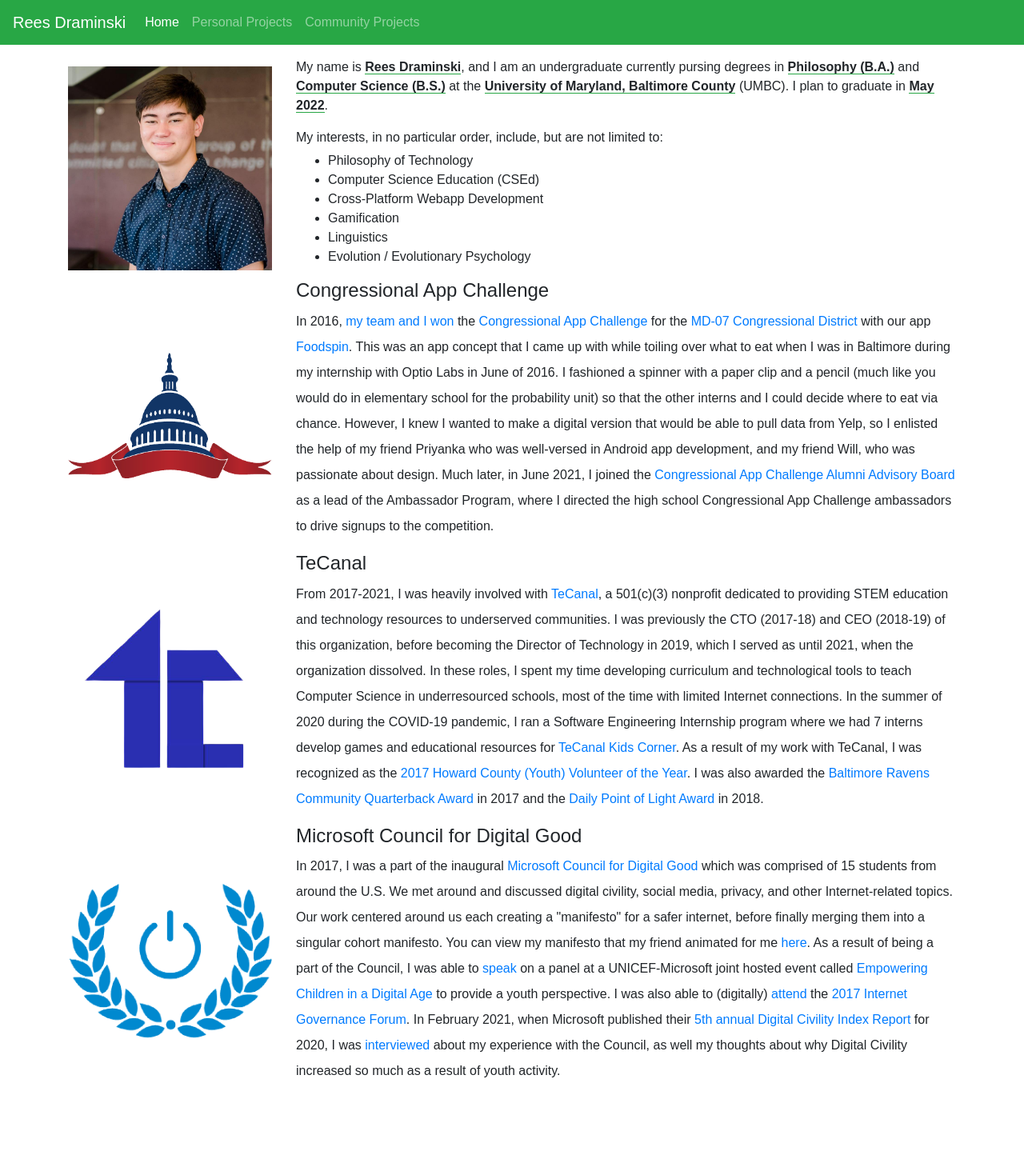
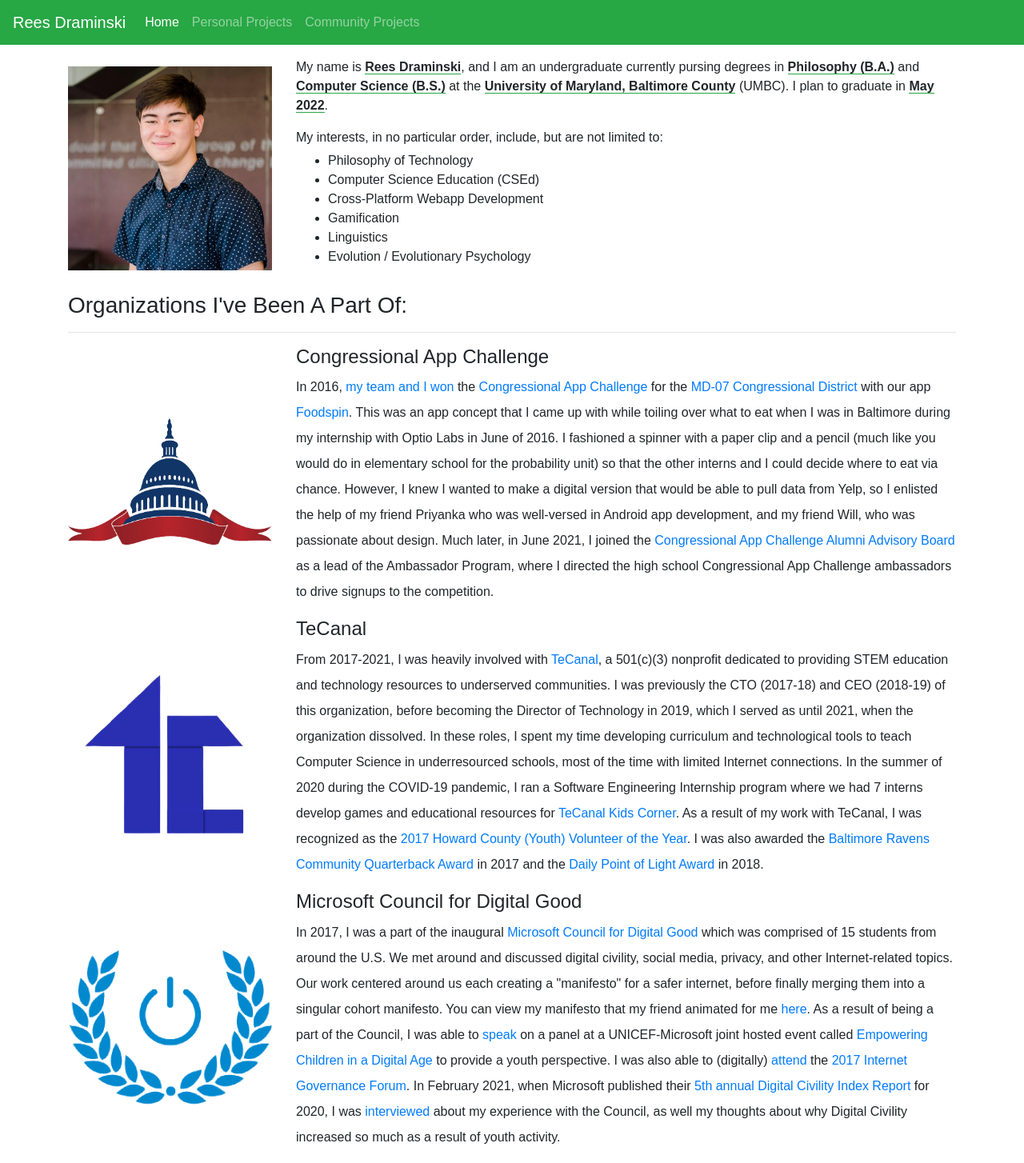
Before and after one commit to reeshuffled/reeshuffled.github.io, a Jekyll site: the page index.html, which Jekyll copies as it is, in a window 1280 px wide. Shown: the whole page at 80% size. Built offline with Jekyll 4.4.1, drawn with Linux system fonts in a browser that asks for light colours; before the commit the page ends 1371 px from its top, so only the background shows below that.

Commit message:
add organizations header

```diff
--- a/index.html
+++ b/index.html
@@ -101,6 +101,8 @@
                 </div>
             </div>
 
+            <h3 class="mt-3">Organizations I've Been A Part Of:</h3>
+            <hr>
             <div class="row">
                 <div class="col-sm-3">
                     <img class="img-fluid" src="img/cac.png">
```
